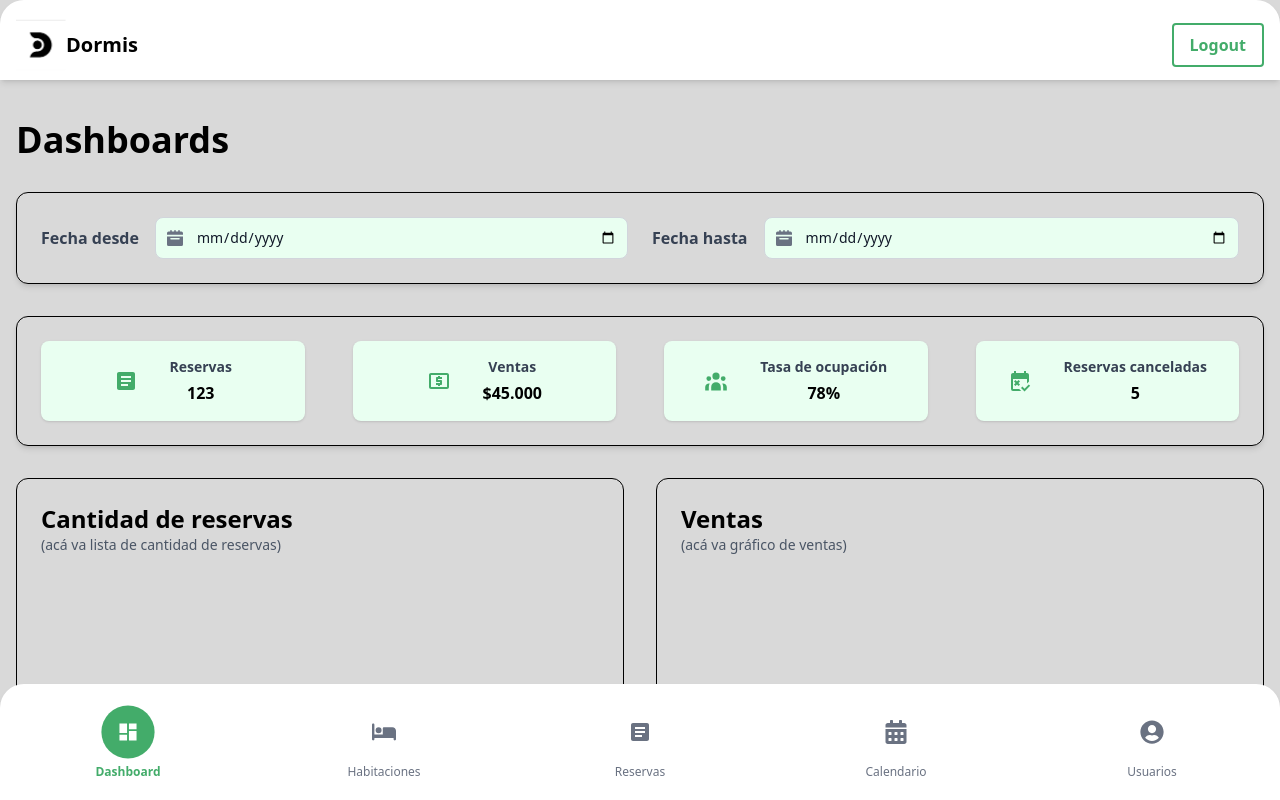
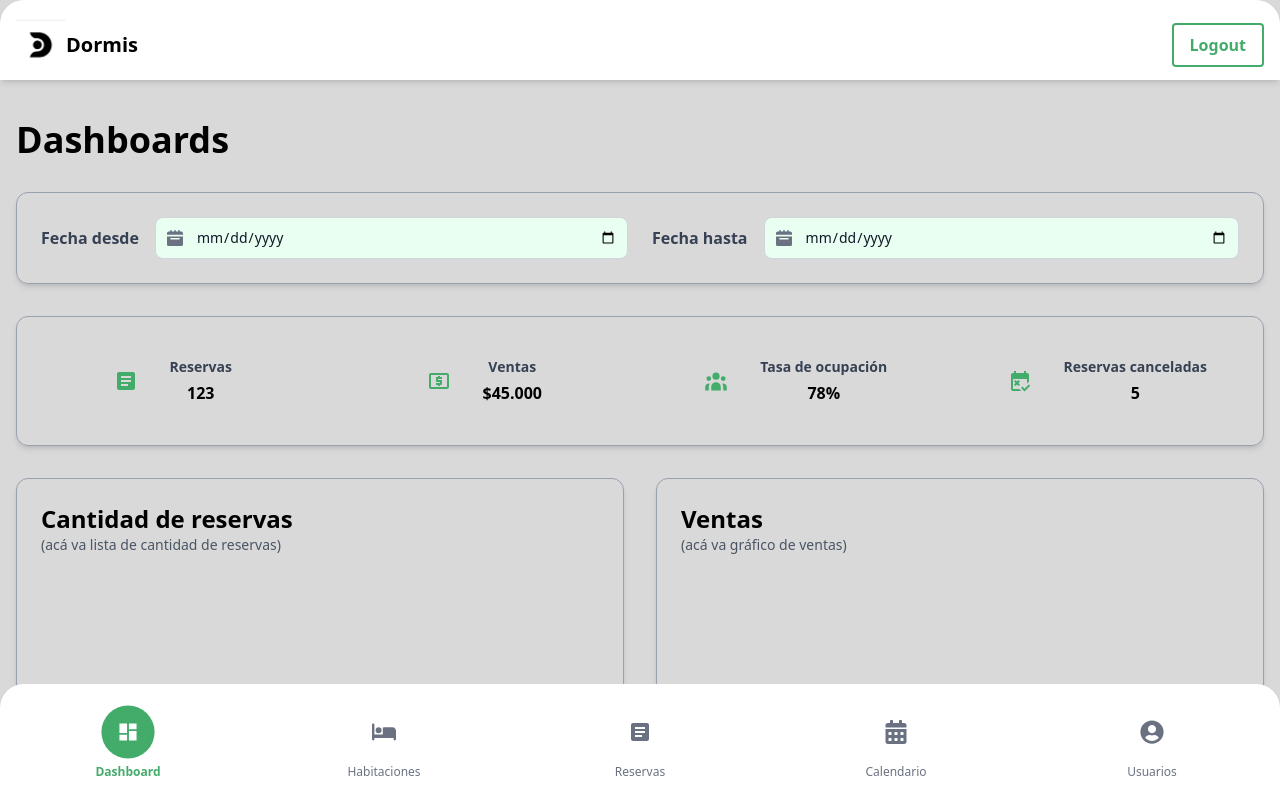
Before and after one commit to hoteldormis1/posada-dormis-frontend, a Next.js app: page /dashboard in a window 1280 px wide. Shown: the top 800 px of the page. Built offline with nearby package versions, Linux system fonts and the light colour scheme.

Commit message:
:art: borders in dashboard

```diff
--- a/app/_components/Dashboard/FiltroFechas/index.tsx
+++ b/app/_components/Dashboard/FiltroFechas/index.tsx
@@ -3,7 +3,7 @@ import React from "react";
 const FiltroFechas = () => {
 	return (
 		<div className="pt-8 w-full">
-			<div className="flex flex-col md:flex-row gap-6 w-full rounded-xl shadow-md p-6 border border-black">
+			<div className="flex flex-col md:flex-row gap-6 w-full rounded-xl shadow-md p-6 border-1 border-gray-400">
 				{/* Fecha Desde */}
 				<div className="w-full md:w-1/2 flex items-center gap-4">
 					<label
--- a/app/_components/Dashboard/Graficos/index.tsx
+++ b/app/_components/Dashboard/Graficos/index.tsx
@@ -28,7 +28,7 @@ const Graficos = () => {
         {graficosData.map((grafico, index) => (
           <div
             key={index}
-            className="flex flex-col p-6 border border-black rounded-xl min-h-[300px]"
+            className="flex flex-col p-6 border-1 border-gray-400 shadow-md rounded-xl min-h-[300px]"
           >
             <label className={fuenteDeSubtitulo}>{grafico.titulo}</label>
             <label className="text-sm text-gray-600">{grafico.contenido}</label>
--- a/app/_components/Dashboard/HotelEstadisticas/index.tsx
+++ b/app/_components/Dashboard/HotelEstadisticas/index.tsx
@@ -12,11 +12,11 @@ const estadisticas = [
 const HotelEstadisticas = () => {
 	return (
 		<div className="pt-8 w-full">
-			<div className="grid grid-cols-1 sm:grid-cols-2 md:grid-cols-4 gap-12 w-full rounded-xl shadow-md p-6 border-1 border-black">
+			<div className="grid grid-cols-1 sm:grid-cols-2 md:grid-cols-4 gap-12 w-full rounded-xl p-6 border-1 border-gray-400 shadow-md">
 				{estadisticas.map((item, index) => (
 					<div
 						key={index}
-						className="flex gap-8 items-center justify-center p-4 bg-[#E9FFF1] rounded-lg shadow-sm hover:shadow-md transition-shadow"
+						className="flex gap-8 items-center justify-center p-4"
 					>
 						{item.icon}
 						<div className="flex flex-col items-center justify-center">
```
